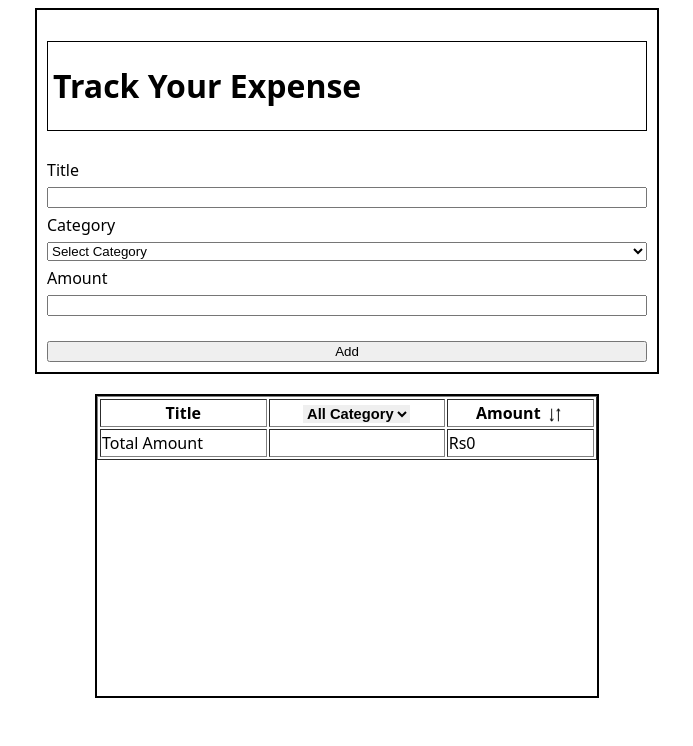
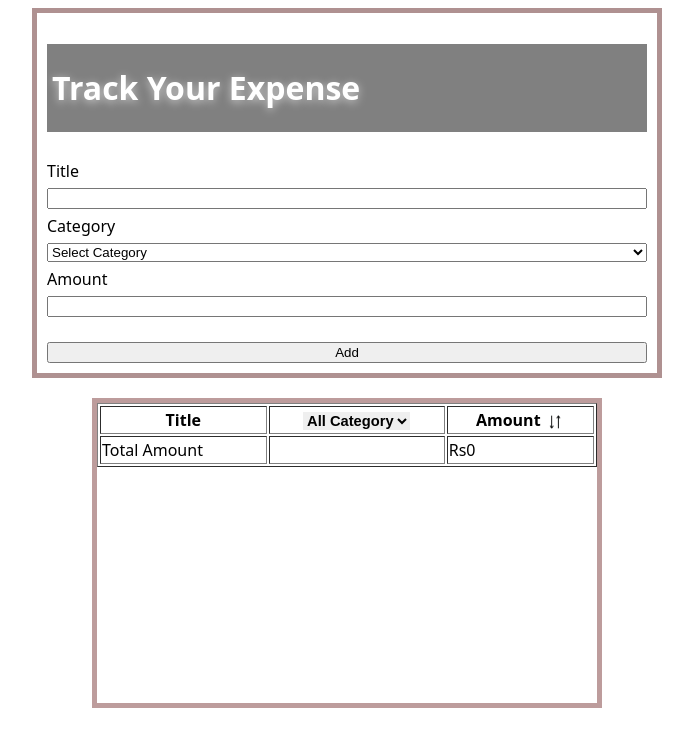
Before and after one commit to anujjPanwar/Track-Your-Expense, a React (Vite) app: page / in a window 1280 px wide. Shown: the top 746 px of the page, without its empty margins (293-986 px from the left). Built offline with nearby package versions, Linux system fonts and the light colour scheme.

Commit message:
css changes

```diff
--- a/src/App.css
+++ b/src/App.css
@@ -1,5 +1,5 @@
 .form{
-  border: solid black 2px;
+  border: solid rgb(175, 145, 145) 5px;
   padding: 10px;
   display: flex;
   flex-direction: column;
@@ -12,8 +12,12 @@
   cursor: pointer;
 }
 h1{
-  border: solid black 1px;
+  border: solid black 0px;
   padding: 20px 5px 20px 5px;
+  background-color: gray;
+  color: white;
+ text-shadow: 0 2px 8px rgba(255, 255, 255, 0.6);
+
 }
 
 .table{
@@ -22,7 +26,7 @@ h1{
   margin: auto;
   min-height: 300px;
   width: 500px;
-  border: solid black 2px;
+  border: solid rgb(189, 156, 156) 5px;
   margin-top: 20px;
 
 }
@@ -30,8 +34,14 @@ h1{
   width: 20px;
   vertical-align: middle;
 }
+#delete{
+  background-color: rgb(235, 108, 94);
+  color: white;
+}
 #delete:hover{
   cursor: pointer;
+  background-color: rgb(236, 156, 143);
+
 }
 #tableCategory{
   border: none;
```
